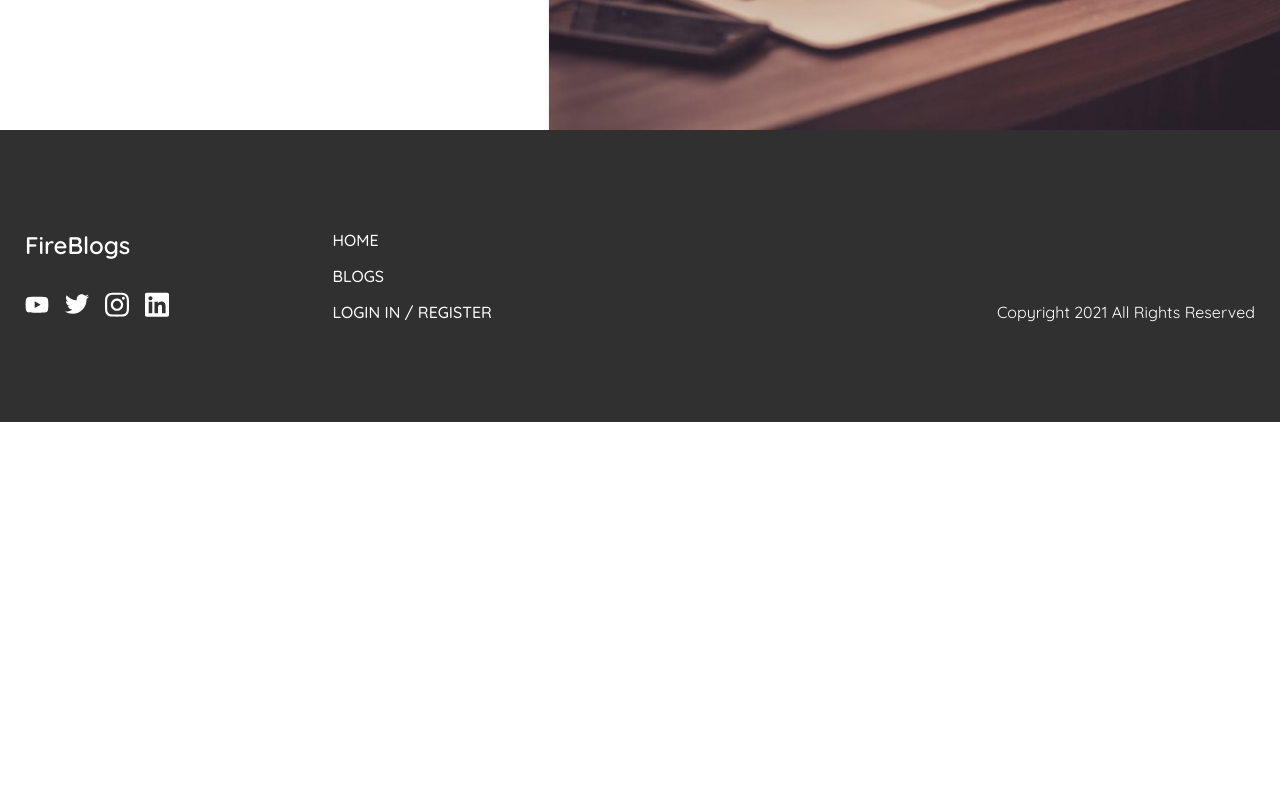
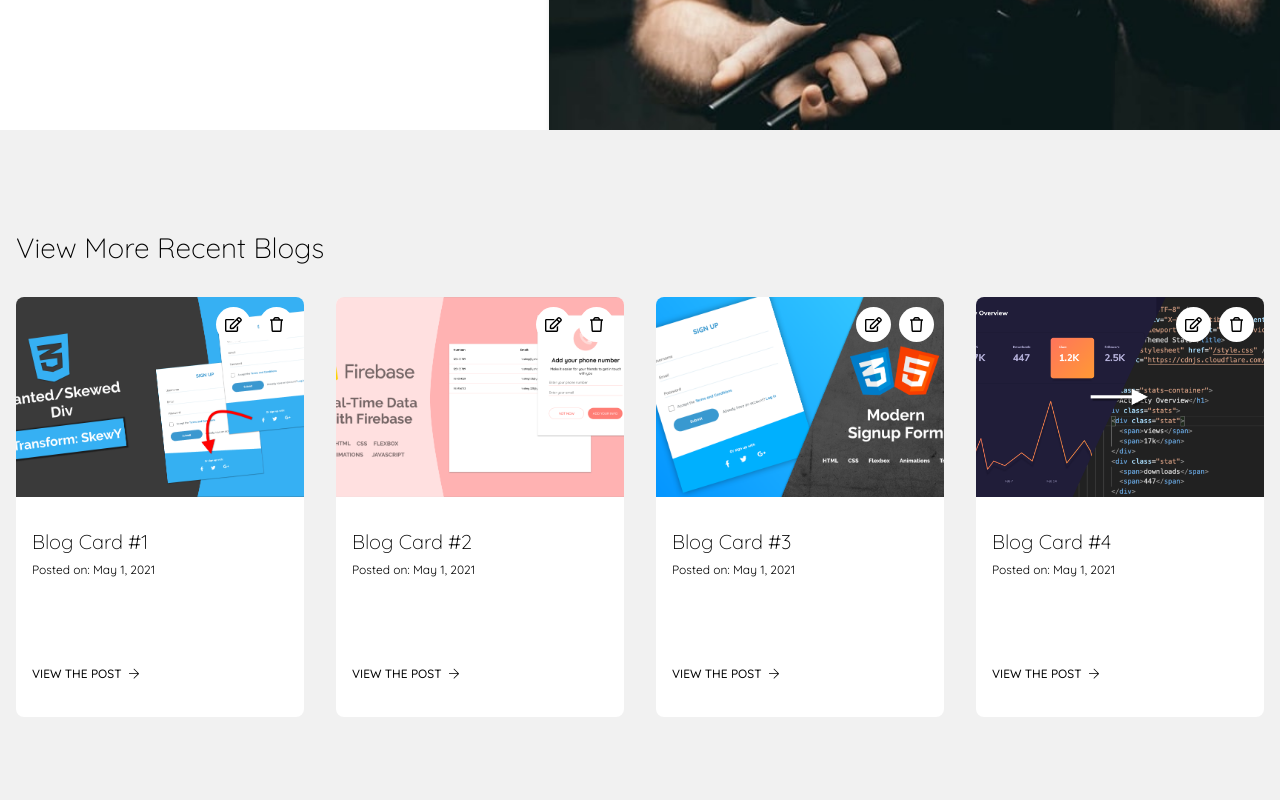
Before and after one commit to anisamajmari/fireBlog, a Vue app: page / in a window 1280 px wide. Shown: the part 1900-2700 px from the top of the page. Before the commit the page ends 2322 px from the top, so only its background shows below. Built offline with nearby package versions, Linux system fonts and the light colour scheme.

Commit message:
blog card component

```diff
--- a/src/App.vue
+++ b/src/App.vue
@@ -68,4 +68,29 @@
     fill: #fff;
   }
 }
+
+.blog-card-wrap {
+  position: relative;
+  padding: 80px 16px;
+  background-color: #f1f1f1;
+  @media (min-width: 500px) {
+    padding: 100px 16px;
+  }
+
+  .blog-cards {
+    display: grid;
+    gap: 32px;
+    grid-template-columns: 1fr;
+
+    @media (min-width: 500px) {
+      grid-template-columns: repeat(2, 1fr);
+    }
+    @media (min-width: 900px) {
+      grid-template-columns: repeat(3, 1fr);
+    }
+    @media (min-width: 120px) {
+      grid-template-columns: repeat(4, 1fr);
+    }
+  }
+}
 </style>
--- /dev/null
+++ b/src/components/BlogCard.vue
@@ -0,0 +1,143 @@
+<template>
+  <div class="blog-card">
+    <div class="icons">
+      <div class="icon">
+        <Edit class="edit" />
+      </div>
+      <div class="icon">
+        <Delete class="delete" />
+      </div>
+    </div>
+    <img :src="`${getImage(post.blogCoverPhoto)}`" alt="" />
+    <div class="info">
+      <h4>{{ post.blogTitle }}</h4>
+      <h6>Posted on: {{ post.blogDate }}</h6>
+      <router-link class="link" to="#"> View The Post <Arrow class="arrow" /> </router-link>
+    </div>
+  </div>
+</template>
+
+<script>
+import Arrow from '../assets/Icons/arrow-right-light.svg';
+import Edit from '../assets/Icons/edit-regular.svg';
+import Delete from '../assets/Icons/trash-regular.svg';
+export default {
+  props: ['post'],
+  components: { Arrow, Edit, Delete },
+  methods: {
+    getImage(name) {
+      return new URL(`../assets/blogCards/${name}.jpg`, import.meta.url).href;
+    }
+  }
+};
+</script>
+
+<style lang="scss" scoped>
+.blog-card {
+  position: relative;
+  cursor: pointer;
+  display: flex;
+  flex-direction: column;
+  border-radius: 8px;
+  background-color: #fff;
+  min-height: 420px;
+  transition: 0.5s ease all;
+
+  &:hover {
+    transform: rotateZ(-1deg) scale(1.01);
+    box-shadow:
+      0 4px 6px -1px rgba(0, 0, 0, 0.1),
+      0 2px 4px -1px rgba(0, 0, 0, 0.06);
+  }
+
+  .icons {
+    display: flex;
+    position: absolute;
+    top: 10px;
+    right: 10px;
+    z-index: 99;
+
+    .icon {
+      display: flex;
+      justify-content: center;
+      align-items: center;
+      width: 35px;
+      height: 35px;
+      border-radius: 50%;
+      background-color: #fff;
+      transition: 0.5s ease all;
+
+      &:hover {
+        background-color: #303030;
+
+        .edit,
+        .delete {
+          path {
+            fill: #fff;
+          }
+        }
+      }
+
+      &:nth-child(1) {
+        margin-right: 8px;
+      }
+
+      .edit,
+      .delete {
+        pointer-events: none;
+        height: 15px;
+        width: auto;
+      }
+    }
+  }
+
+  img {
+    display: block;
+    border-radius: 8px 8px 0 0;
+    z-index: 1;
+    width: 100%;
+    min-height: 200px;
+    object-fit: cover;
+  }
+
+  .info {
+    display: flex;
+    flex-direction: column;
+    height: 100%;
+    z-index: 3;
+    padding: 32px 16px;
+    color: #000;
+
+    h4 {
+      padding-bottom: 8px;
+      font-size: 20px;
+      font-weight: 300;
+    }
+
+    h6 {
+      font-weight: 400;
+      font-size: 12px;
+      padding-bottom: 16px;
+    }
+
+    .link {
+      display: inline-flex;
+      align-items: center;
+      margin-top: auto;
+      font-weight: 500;
+      padding-top: 20px;
+      font-size: 12px;
+      padding-bottom: 4px;
+      transition: 0.5s ease-in all;
+
+      &:hover {
+        color: rgba(48, 48, 48, 0.8);
+      }
+
+      .arrow {
+        width: 10px;
+      }
+    }
+  }
+}
+</style>
--- a/src/components/BlogPost.vue
+++ b/src/components/BlogPost.vue
@@ -16,24 +16,24 @@
       </div>
     </div>
     <div class="blog-photo">
-      <img v-if="post.welcomeScreen" :src="`${image1}`" alt="" />
-      <img v-else :src="`${image2}`" alt="" />
+      <img v-if="post.welcomeScreen" :src="`${getImage(post.photo)}`" alt="" />
+      <img v-else :src="`${getImage(post.blogCoverPhoto)}`" alt="" />
     </div>
   </div>
 </template>
 
 <script>
 import Arrow from '../assets/Icons/arrow-right-light.svg';
-import img1 from '../assets/blogPhotos/coding.jpg';
-import img2 from '../assets/blogPhotos/beautiful-stories.jpg';
 export default {
   props: ['post'],
   components: { Arrow },
+  methods: {
+    getImage(name) {
+      return new URL(`../assets/blogPhotos/${name}.jpg`, import.meta.url).href;
+    }
+  },
   data() {
-    return {
-      image1: img1,
-      image2: img2
-    };
+    return {};
   }
 };
 </script>
--- a/src/views/HomeView.vue
+++ b/src/views/HomeView.vue
@@ -2,13 +2,22 @@
   <div class="home">
     <blog-post :post="welcomeScreen"></blog-post>
     <blog-post :post="post" v-for="(post, index) in sampleBlogPost" :key="index"></blog-post>
+    <div class="blog-card-wrap">
+      <div class="container">
+        <h3>View More Recent Blogs</h3>
+        <div class="blog-cards">
+          <blog-card :post="post" v-for="(post, index) in sampleBlogCards" :key="index"></blog-card>
+        </div>
+      </div>
+    </div>
   </div>
 </template>
 
 <script>
 import BlogPost from '../components/BlogPost.vue';
+import BlogCard from '../components/BlogCard.vue';
 export default {
-  components: { BlogPost },
+  components: { BlogPost, BlogCard },
   data() {
     return {
       welcomeScreen: {
@@ -29,8 +38,24 @@
           blogHTML: 'This is a filler blog post title!',
           blogCoverPhoto: 'designed-for-everyone'
         }
+      ],
+      sampleBlogCards: [
+        { blogTitle: 'Blog Card #1', blogCoverPhoto: 'stock-1', blogDate: 'May 1, 2021' },
+        { blogTitle: 'Blog Card #2', blogCoverPhoto: 'stock-2', blogDate: 'May 1, 2021' },
+        { blogTitle: 'Blog Card #3', blogCoverPhoto: 'stock-3', blogDate: 'May 1, 2021' },
+        { blogTitle: 'Blog Card #4', blogCoverPhoto: 'stock-4', blogDate: 'May 1, 2021' }
       ]
     };
   }
 };
 </script>
+
+<style lang="scss" scoped>
+.blog-card-wrap {
+  h3 {
+    font-weight: 300;
+    font-size: 28px;
+    margin-bottom: 32px;
+  }
+}
+</style>
```
